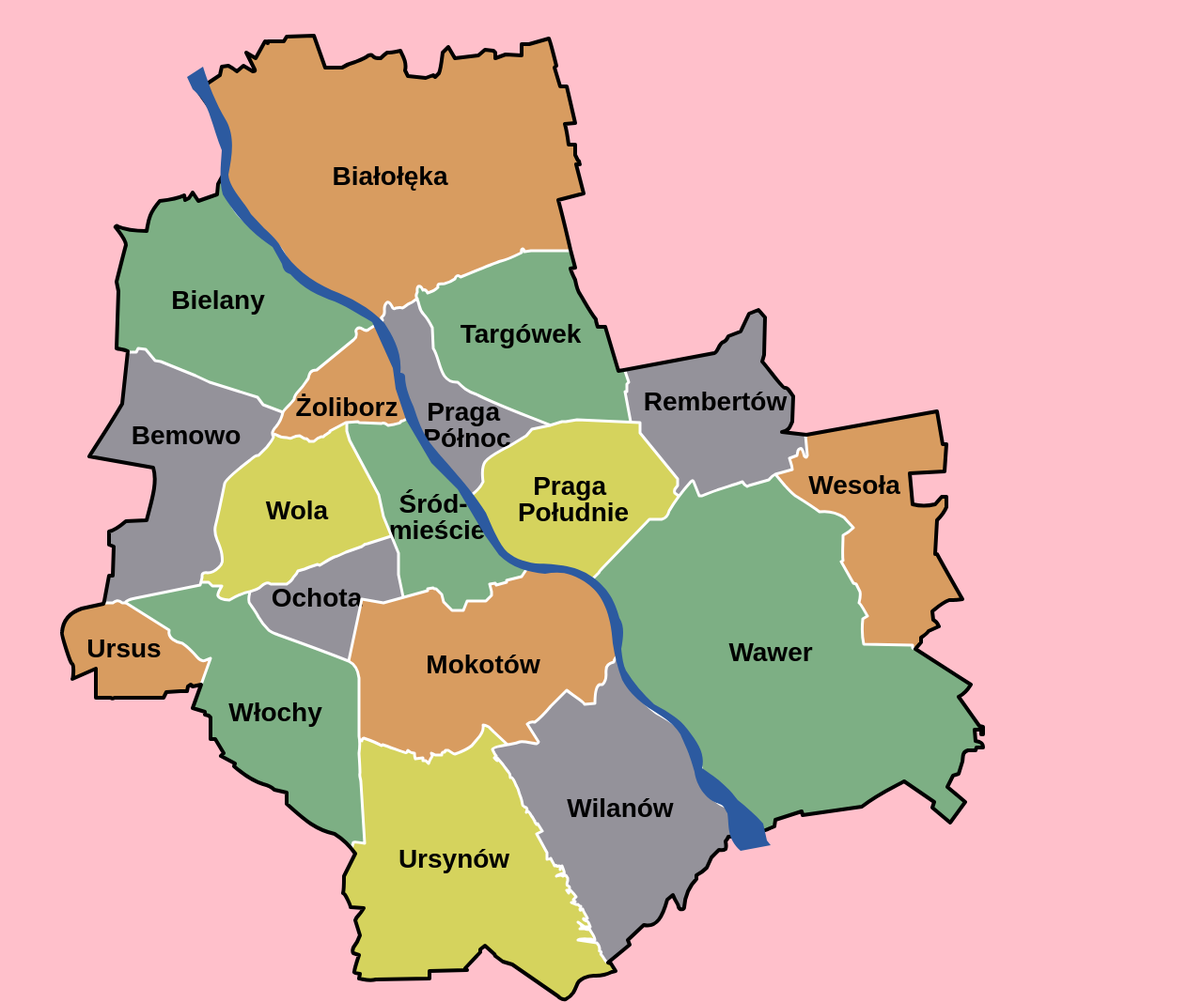
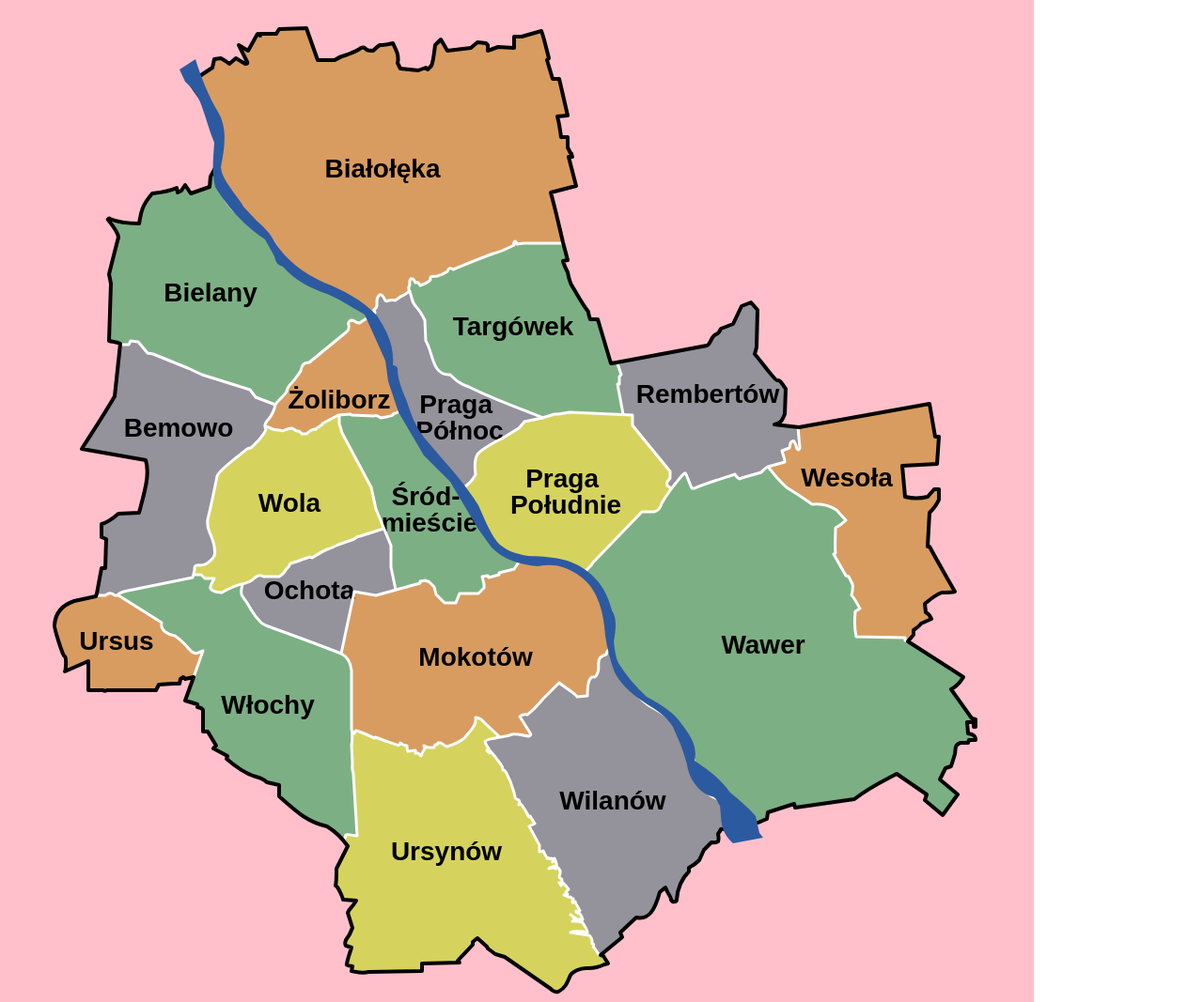
Before and after one commit to mp371366/districts, a plain HTML site: page index.html in a window 1280 px wide. Shown: the top 1067 px of the page at 94% size. Drawn offline with Linux system fonts and the light colour scheme; a script that the page names is missing.

Commit message:
Update styles for map.

```diff
--- a/main.css
+++ b/main.css
@@ -1,9 +1,13 @@
-body, svg {
-  background-color: pink;
+body {
+  font-family: Arial;
+  padding: 0;
+  margin: 0;
+  min-width: 100vw;
+  min-height: 100vh;
 }
 
-g {
-  display: inline;
+svg {
+  background-color: pink;
 }
 
 .yellow {
@@ -24,6 +28,7 @@ g {
 
 g:hover {
   fill: red;
+  cursor: pointer;
 }
 
 g.district>path {
@@ -35,8 +40,6 @@ g.district>path {
   stroke-linejoin: round;
   stroke-miterlimit: 4;
   stroke-opacity: 1;
-  display: inline;
-  border: 10px solid red;
 }
 
 text {
@@ -56,7 +59,6 @@ text {
   stroke-linecap: butt;
   stroke-linejoin: miter;
   stroke-opacity: 1;
-  font-family: Arial;
 }
 
 g.city-border>path {
@@ -95,5 +97,4 @@ g.borders>path {
   stroke-miterlimit: 4;
   stroke-dasharray: none;
   stroke-opacity: 1;
-  display: inline;
 }
```
